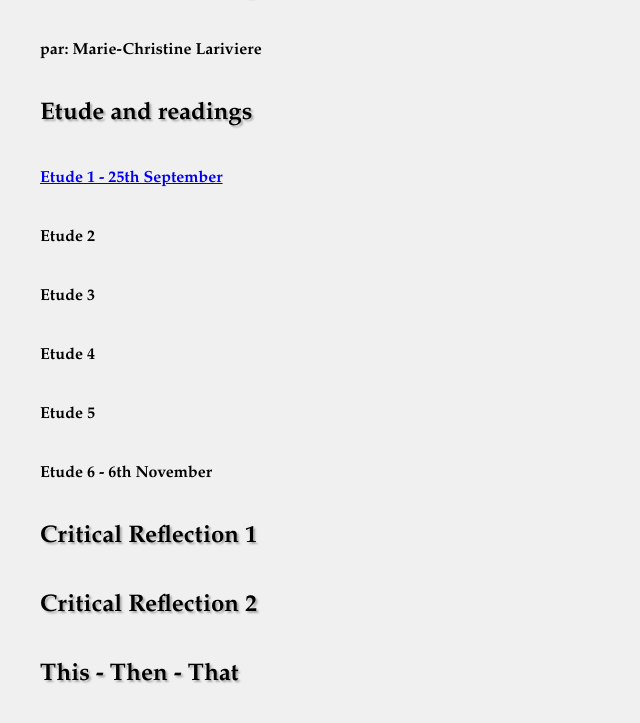
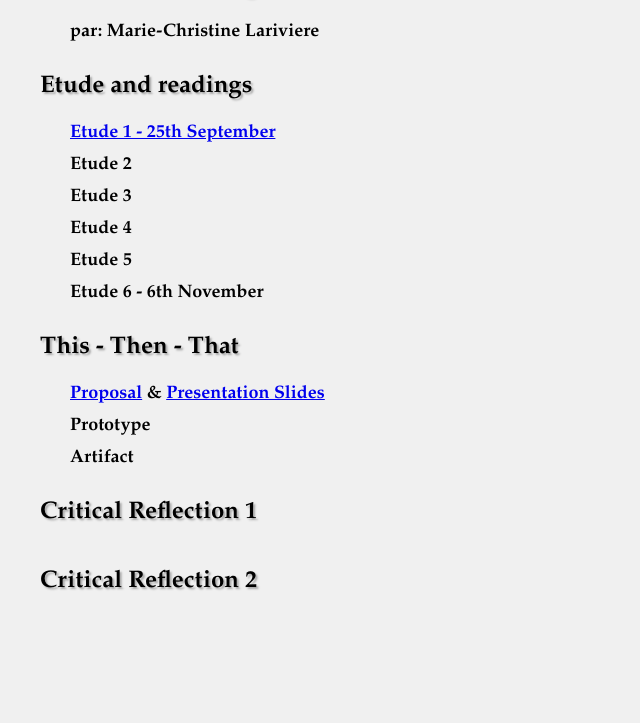
Before and after one commit to lx-muse/cart360, a plain HTML site: page index.html in a window 1280 px wide. Shown: the part 77-800 px from the top of the page, without its empty margins (0-640 px from the left). Drawn offline with Linux system fonts and the light colour scheme.

Commit message:
added Artifact proposal
+ artifact proposal and some layout adjustement

```diff
--- a/css/style.css
+++ b/css/style.css
@@ -17,8 +17,7 @@ html, body {width: 100%;
 }
 
 
-h1, h2{padding: 20px;
-
+h1 {padding: 20px;
 }
 
 h1 { font-family:"Palatino Linotype", "Times New Roman", "serif";
@@ -27,7 +26,9 @@ h1 { font-family:"Palatino Linotype", "Times New Roman", "serif";
 }
 
 h2 {font-family: "Palatino Linotype", "Times New Roman", "serif";
-	font-size: 16;
+	font-size: 18;
+	padding-bottom: 10px;
+	padding-left: 50px;
 }
 
 
--- a/index.html
+++ b/index.html
@@ -26,23 +26,21 @@
     <h2>Etude 6 - 6th November</h2>
 	</section>
 
+	<section id="s2">
+		<h1>This - Then - That</h1>
+    <h2> <a href="pdf/LariviereB_MarieChristine_Proposal.pdf" target="_blank">Proposal</a> &
+			<a href="https://docs.google.com/presentation/d/199d5unjSxNbdZBeDMI0BaCogVgpnS33tSsCXTy4TpqU/edit?usp=sharing" target="_blank">Presentation Slides</a></h2>
+    <h2>Prototype</h2>
+    <h2>Artifact</h2>
+	</section>
 
-	<section id="s2">
+	<section id="s3">
     <!-- <h1><a href="images/inspirationboard.jpg"target="_blank">Inspiration board</a><img src="images/inspirationboard.jpg" alt="inspiration board">
 			</h1> -->
       <h1>Critical Reflection 1</h1>
       <h1>Critical Reflection 2</h1>
 	</section>
 
-
-	<section id="s3">
-		<h1>This - Then - That</h1>
-    <h2>Proposal</h2>
-    <h2>Prototype</h2>
-    <h2>Artifact</h2>
-	</section>
-
-
 	<footer>
 	</footer>
 
```
Also changed, not shown: 3 other files.
